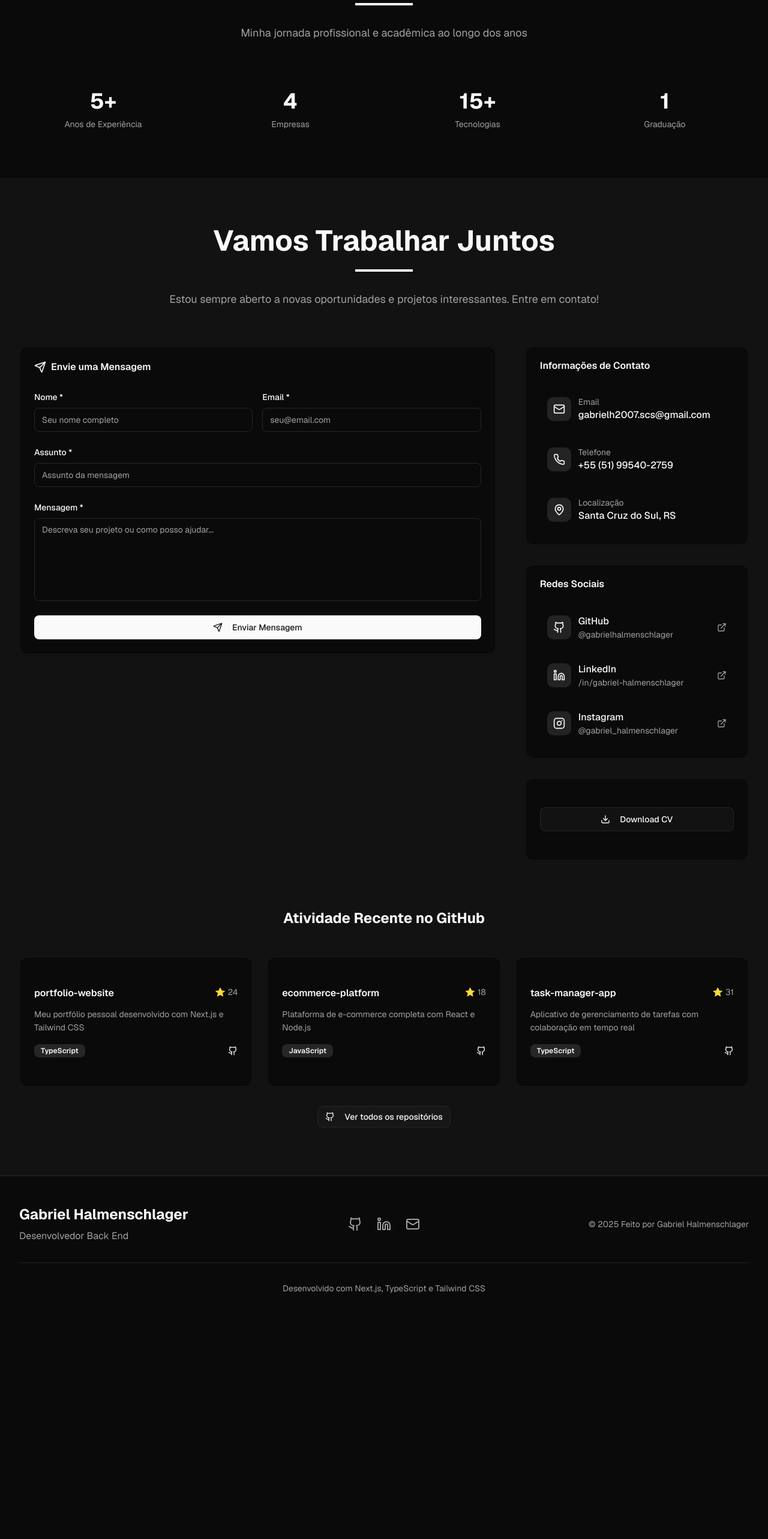
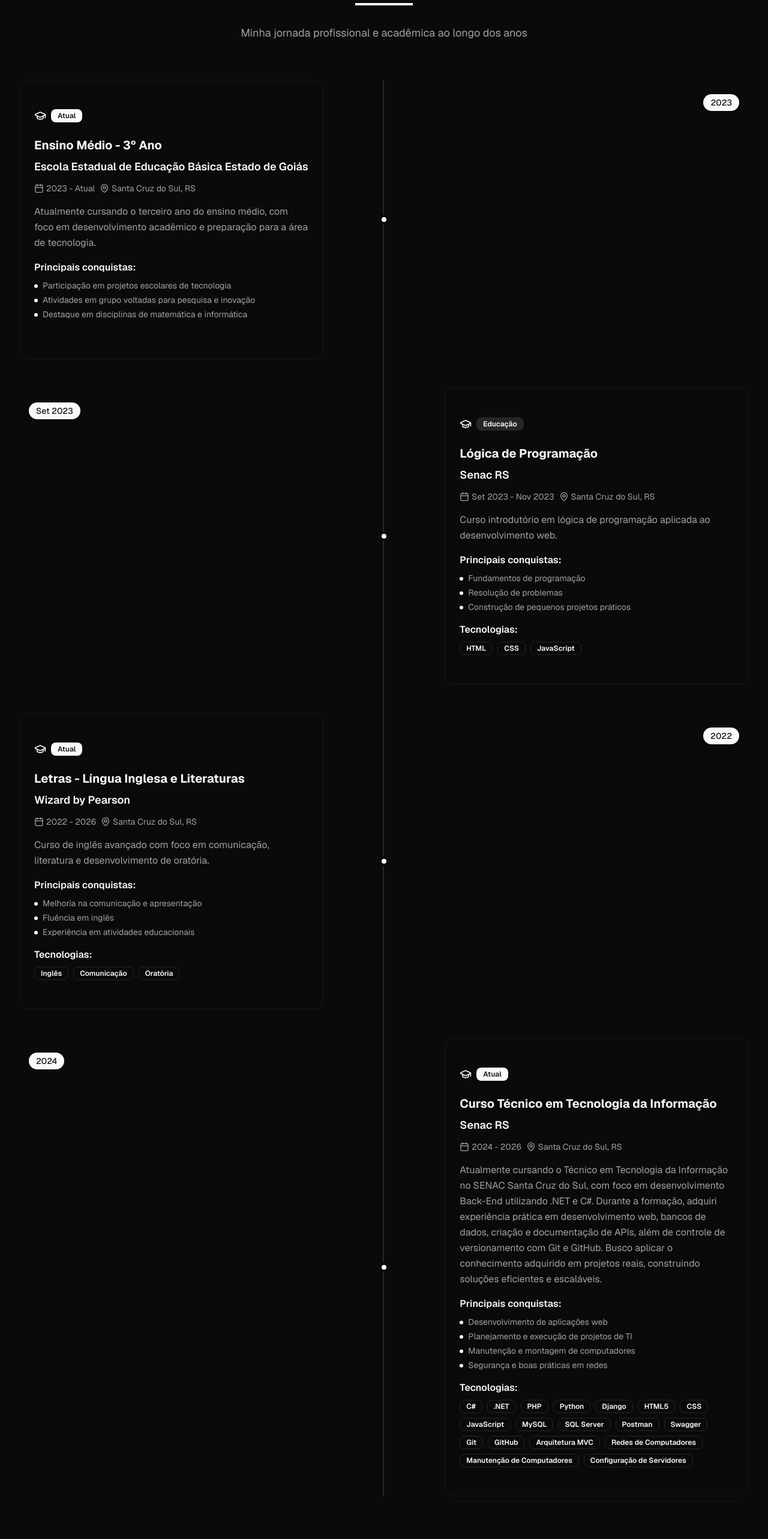
Before and after one commit to gabrielhalmenschlager/portifolio-react-gabriel-halmenschlager, a Next.js app: page / in a window 1280 px wide. Shown: the part 5160-7726 px from the top of the page at 60% size. Before the commit the page ends 7366 px from the top, so only its background shows below. Built offline with nearby package versions, Linux system fonts and the light colour scheme.

Commit message:
Atualizando o Experience-Section

```diff
--- a/components/sections/experience-section.tsx
+++ b/components/sections/experience-section.tsx
@@ -23,8 +23,86 @@ export function ExperienceSection() {
   const sectionRef = useRef<HTMLElement>(null)
 
   const experiences: Experience[] = [
-    // ... seus objetos de experiência aqui ...
+    {
+      id: "1",
+      type: "education",
+      title: "Ensino Médio - 3º Ano",
+      company: "Escola Estadual de Educação Básica Estado de Goiás",
+      location: "Santa Cruz do Sul, RS",
+      period: "2023 - Atual",
+      description:
+        "Atualmente cursando o terceiro ano do ensino médio, com foco em desenvolvimento acadêmico e preparação para a área de tecnologia.",
+      achievements: [
+        "Participação em projetos escolares de tecnologia",
+        "Atividades em grupo voltadas para pesquisa e inovação",
+        "Destaque em disciplinas de matemática e informática",
+      ],
+      current: true,
+    },
+    {
+      id: "2",
+      type: "education",
+      title: "Lógica de Programação",
+      company: "Senac RS",
+      location: "Santa Cruz do Sul, RS",
+      period: "Set 2023 - Nov 2023",
+      description:
+        "Curso introdutório em lógica de programação aplicada ao desenvolvimento web.",
+      achievements: [
+        "Fundamentos de programação",
+        "Resolução de problemas",
+        "Construção de pequenos projetos práticos",
+      ],
+      technologies: ["HTML", "CSS", "JavaScript"],
+    },
+    {
+      id: "3",
+      type: "education",
+      title: "Letras - Língua Inglesa e Literaturas",
+      company: "Wizard by Pearson",
+      location: "Santa Cruz do Sul, RS",
+      period: "2022 - 2026",
+      description:
+        "Curso de inglês avançado com foco em comunicação, literatura e desenvolvimento de oratória.",
+      achievements: [
+        "Melhoria na comunicação e apresentação",
+        "Fluência em inglês",
+        "Experiência em atividades educacionais"
+      ],
+      technologies: ["Inglês", "Comunicação", "Oratória"],
+      current: true,
+    },
+    {
+      id: "4",
+      type: "education",
+      title: "Curso Técnico em Tecnologia da Informação",
+      company: "Senac RS",
+      location: "Santa Cruz do Sul, RS",
+      period: "2024 - 2026",
+      description:
+        "Atualmente cursando o Técnico em Tecnologia da Informação no SENAC Santa Cruz do Sul, com foco em desenvolvimento Back-End utilizando .NET e C#. Durante a formação, adquiri experiência prática em desenvolvimento web, bancos de dados, criação e documentação de APIs, além de controle de versionamento com Git e GitHub. Busco aplicar o conhecimento adquirido em projetos reais, construindo soluções eficientes e escaláveis.",
+      achievements: [
+        "Desenvolvimento de aplicações web",
+        "Planejamento e execução de projetos de TI",
+        "Manutenção e montagem de computadores",
+        "Segurança e boas práticas em redes"
+      ],
+      technologies: [
+        "C#", ".NET", "PHP", "Python", "Django",
+        "HTML5", "CSS", "JavaScript",
+        "MySQL", "SQL Server",
+        "Postman", "Swagger",
+        "Git", "GitHub",
+        "Arquitetura MVC",
+        "Redes de Computadores",
+        "Manutenção de Computadores",
+        "Configuração de Servidores"
+      ],
+      current: true,
+    }
   ]
+
+
 
   useEffect(() => {
     if (!sectionRef.current) return
@@ -162,14 +240,16 @@ export function ExperienceSection() {
           {/* Stats */}
           <div className="mt-20 grid grid-cols-2 md:grid-cols-4 gap-8 text-center">
             {[
-              { number: "5+", label: "Anos de Experiência" },
-              { number: "4", label: "Empresas" },
-              { number: "15+", label: "Tecnologias" },
-              { number: "1", label: "Graduação" },
+              { number: "2+", label: "Anos de Estudos em TI" },
+              { number: "14", label: "Formações / Cursos" },
+              { number: "20+", label: "Tecnologias e Ferramentas" },
+              { number: "1", label: "Experiência Profissional" },
             ].map((stat, index) => (
               <div
                 key={stat.label}
-                className={`transition-all duration-700 ${isVisible ? "opacity-100 translate-y-0" : "opacity-0 translate-y-10"}`}
+                className={`transition-all duration-700 ${
+                  isVisible ? "opacity-100 translate-y-0" : "opacity-0 translate-y-10"
+                }`}
                 style={{ transitionDelay: `${index * 0.1}s` }}
               >
                 <div className="text-3xl md:text-4xl font-bold text-primary mb-2">{stat.number}</div>
```
